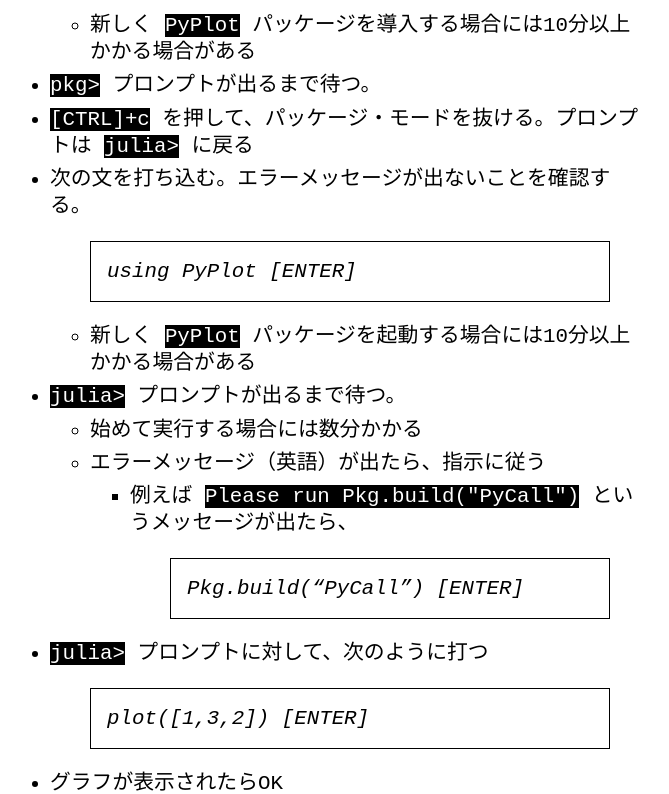
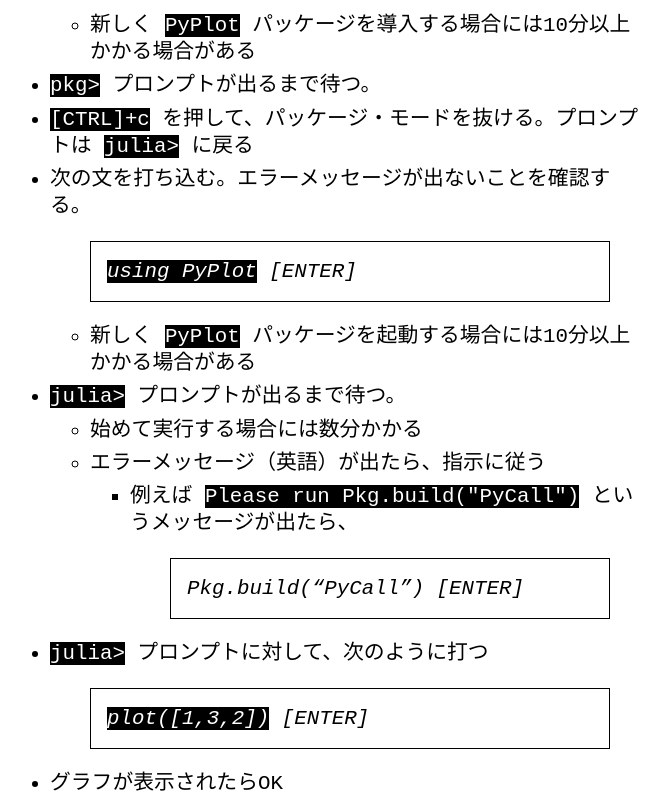
Before and after one commit to hsugawa8651/julia-installation-guide, a Jekyll site: the page built from _posts/2021-04-03-julia16-install-on-local-pc.md, in a window 1280 px wide and 900 px high, scrolled down 10964 px, cut to the strip 0-794 px from the top of the window. Shown: the whole strip, without its empty margins (310-979 px from the left). Built offline with Jekyll 4.4.1, drawn with Linux system fonts in a browser that asks for light colours; some of the changed text lies outside the part shown.

Commit message:
Update 2021-04-03-julia16-install-on-local-pc.md

```diff
--- a/_posts/2021-04-03-julia16-install-on-local-pc.md
+++ b/_posts/2021-04-03-julia16-install-on-local-pc.md
@@ -110,7 +110,7 @@ tags:
 
 * ターミナルから Juliaを起動したい場合は、アプリケーション内の Juliaのシンボリックリンクを、例えば `/usr/local/bin/` に作っておくとよい。
   * ターミナルを起動して、`%`プロンプトに対して、以下の1行を打ち込む(`[ENTER]` は「 `ENTER` キーを押すこと」を意味する)。パスワードを求められる
-  > `sudo ln -s /Applications/Julia-1.6.app/Contents/Resources/julia/bin/julia /usr/local/bin/julia-16` [ENTER]
+  > `sudo ln -s /Applications/Julia-1.6.app/Contents/Resources/julia/bin/julia  /usr/local/bin/julia-16` [ENTER]
 
   * `/usr/local/bin/julia-16` で起動できるようになります
 * [パッケージのインストール：準備０](#パッケージのインストール準備０) に進む
@@ -143,7 +143,7 @@ tags:
 
 * `]` キーを押すと，プロンプトが `pkg>` に変わる（パッケージ・モードに入る）
 * 次の文を打ち込む。
-  > add Unitful [ENTER]
+  > `add Unitful` [ENTER]
 
 * 新しくパッケージを入れる場合には、たくさんのメッセージが出る。赤字のテキストはエラーメッセージである。
   * 比較的親切なメッセージが表示される
@@ -158,14 +158,14 @@ tags:
   * 以後 `[CTRL]+c` は「コントロールキーを押しながら `c` を押すこと」を意味する
 * `julia>` プロンプトが出ているはず（現在コマンド・モードである）
 * 次の文を打ち込む。エラーメッセージが出ないことを確認する。
-  > using Unitful [ENTER]
+  > `using Unitful` [ENTER]
   * 比較的親切なメッセージが表示される
     * 以下のメッセージは、上の `add Unitful` が失敗したことを意味する。
       > Run `import Pkg; Pkg.add("Unitful")` to install the Unitful package.
     * 上の指示に従い `import Pkg; Pkg.add("Unitful")` と打ち込んでみる
 
 * さらに，次のように打ち込む
-  > 1u”m” [ENTER]
+  > `1u”m”` [ENTER]
 
 * 計算結果 `1 m` または `1 u"m"` が返ればOK
 
@@ -182,7 +182,7 @@ tags:
 * `pkg>` プロンプトが出るまで待つ。
 * `[CTRL]+c` を押して、パッケージ・モードを抜ける。プロンプトは `julia>` に戻る
 * 次の文を打ち込む。エラーメッセージが出ないことを確認する。
-  > using PyPlot [ENTER]
+  > `using PyPlot` [ENTER]
 
   * 新しく `PyPlot` パッケージを起動する場合には10分以上かかる場合がある
 * `julia>` プロンプトが出るまで待つ。
@@ -192,7 +192,7 @@ tags:
       > Pkg.build(“PyCall”) [ENTER]
 
 * `julia>` プロンプトに対して、次のように打つ
-  > plot([1,3,2]) [ENTER]
+  > `plot([1,3,2])` [ENTER]
 
 
 * グラフが表示されたらOK
@@ -244,7 +244,7 @@ tags:
 ![jupyter-session2](https://i.gyazo.com/671e2a735b697e28bfd98f18c4df930a.png)
 
 * セル内に、次のように打つ
-  > using PyPlot [SHIFT]+[ENTER]
+  > `using PyPlot` [SHIFT]+[ENTER]
   * エラーメッセージ（英語）が出たら、指示に従う
     * 例えば `Please run Pkg.build("PyCall")` というメッセージが出たら
       > import Pkg; Pkg.build(“PyCall”) [SHIFT]+[ENTER]
@@ -267,9 +267,9 @@ tags:
 * プログラミング開始時に Jupyter notebook を起動する
   * Julia を起動
   * `julia>` プロンプトに対して、以下のように順に打ち込む
-    > using IJulia [ENTER]
+    > `using IJulia` [ENTER]
 
-    > notebook() [ENTER]
+    > `notebook()` [ENTER]
 
   ![start-notebook](https://i.gyazo.com/45b52e651c4dc20c811b0a6955e19442.png)
 
```
